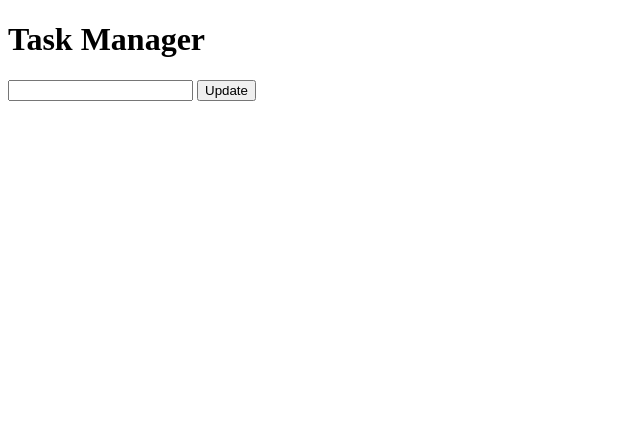
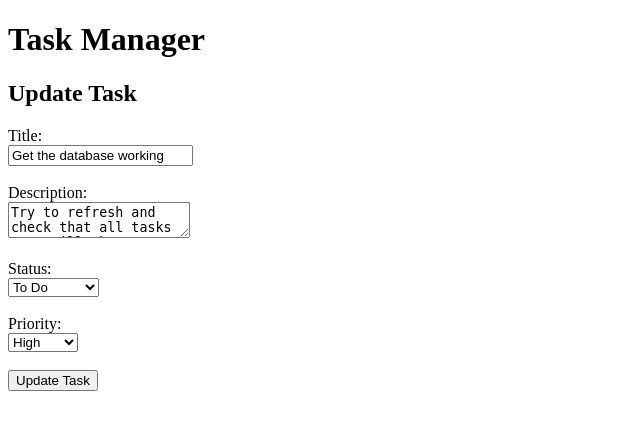
Before and after one commit to Rawal23/FlaskTaskManager, a Flask app: page /update/1 in a window 1280 px wide. Shown: the top 430 px of the page, without its empty margins (0-640 px from the left). Run offline with Flask 3, Linux system fonts and the light colour scheme.

Commit message:
DB added to task manager

```diff
--- a/app.py
+++ b/app.py
@@ -1,43 +1,106 @@
 from flask import Flask, render_template, request, redirect, url_for
 
+from flask_sqlalchemy import SQLAlchemy
+
+# Initialize Flask app
 app = Flask(__name__)
+
+
+# Configure SQLite database
+app.config['SQLALCHEMY_DATABASE_URI'] = 'sqlite:///tasks.db'
+app.config['SQLALCHEMY_TRACK_MODIFICATIONS'] = False
+
+db = SQLAlchemy(app)
 
 # In-memory "database"
 tasks = []
 
+# Define Task model
+class Task(db.Model):
+    id = db.Column(db.Integer, primary_key=True)
+    title = db.Column(db.String(100), nullable=False)
+    description = db.Column(db.Text, nullable=True)
+    status = db.Column(db.String(20), default='To Do')  # To Do, In Progress, Done
+    priority = db.Column(db.String(10), default='Medium')  # Low, Medium, High
+
+    def __repr__(self):
+        return f'<Task {self.title}>'
 
 # READ
+with app.app_context():
+    db.create_all()
 @app.route('/')
 def index():
+    tasks = Task.query.all()  # Get all tasks from the database
     return render_template('index.html', tasks=tasks)
 
 
-# CREATE
 @app.route('/create', methods=['GET', 'POST'])
 def create():
     if request.method == 'POST':
         title = request.form['title']
-        tasks.append({'id': len(tasks) + 1, 'title': title})
+        description = request.form.get('description', '')
+        priority = request.form.get('priority', 'Medium')
+
+        new_task = Task(title=title, description=description, priority=priority)
+        db.session.add(new_task)
+        db.session.commit()
         return redirect(url_for('index'))
+
+    # If it's a GET request, just render the form
     return render_template('create.html')
 
+@app.route('/delete/<int:task_id>')
+def delete_task(task_id):
+    task = Task.query.get(task_id)  # Find the task by ID
+    db.session.delete(task)         # Remove it
+    db.session.commit()             # Save changes
+    return redirect(url_for('index'))
 
-# UPDATE
+# Update an existing task
 @app.route('/update/<int:task_id>', methods=['GET', 'POST'])
-def update(task_id):
-    task = next((t for t in tasks if t['id'] == task_id), None)
+def update_task(task_id):
+    task = Task.query.get_or_404(task_id)
+
     if request.method == 'POST':
-        task['title'] = request.form['title']
+        task.title = request.form['title']
+        task.description = request.form.get('description', '')
+        task.status = request.form.get('status', task.status)
+        task.priority = request.form.get('priority', task.priority)
+
+        db.session.commit()
         return redirect(url_for('index'))
+
     return render_template('update.html', task=task)
 
 
-# DELETE
-@app.route('/delete/<int:task_id>')
-def delete(task_id):
-    global tasks
-    tasks = [t for t in tasks if t['id'] != task_id]
-    return redirect(url_for('index'))
+
+# # CREATE
+# @app.route('/create', methods=['GET', 'POST'])
+# def create():
+#     if request.method == 'POST':
+#         title = request.form['title']
+#         tasks.append({'id': len(tasks) + 1, 'title': title})
+#         return redirect(url_for('index'))
+#     return render_template('create.html')
+#
+#
+# # UPDATE
+# @app.route('/update/<int:task_id>', methods=['GET', 'POST'])
+# def update(task_id):
+#     task = next((t for t in tasks if t['id'] == task_id), None)
+#     if request.method == 'POST':
+#         task['title'] = request.form['title']
+#         return redirect(url_for('index'))
+#     return render_template('update.html', task=task)
+#
+#
+# # DELETE
+# @app.route('/delete/<int:task_id>')
+# def delete(task_id):
+#     global tasks
+#     tasks = [t for t in tasks if t['id'] != task_id]
+#     return redirect(url_for('index'))
 
 
 if __name__ == '__main__':
--- a/templates/create.html
+++ b/templates/create.html
@@ -1,6 +1,6 @@
 {% extends 'base.html' %}
 {% block content %}
-    <form method="POST">
+    <form method="POST" action="{{ url_for('create') }}">
         <input type="text" name="title" placeholder="Task Title" required>
         <button type="submit">Create</button>
     </form>
--- a/templates/update.html
+++ b/templates/update.html
@@ -1,7 +1,27 @@
 {% extends 'base.html' %}
 {% block content %}
+    <h2>Update Task</h2>
     <form method="POST">
-        <input type="text" name="title" value="{{ task.title }}" required>
-        <button type="submit">Update</button>
+        <label>Title:</label><br>
+        <input type="text" name="title" value="{{ task.title }}" required><br><br>
+
+        <label>Description:</label><br>
+        <textarea name="description">{{ task.description }}</textarea><br><br>
+
+        <label>Status:</label><br>
+        <select name="status">
+            <option value="To Do" {% if task.status == 'To Do' %}selected{% endif %}>To Do</option>
+            <option value="In Progress" {% if task.status == 'In Progress' %}selected{% endif %}>In Progress</option>
+            <option value="Done" {% if task.status == 'Done' %}selected{% endif %}>Done</option>
+        </select><br><br>
+
+        <label>Priority:</label><br>
+        <select name="priority">
+            <option value="Low" {% if task.priority == 'Low' %}selected{% endif %}>Low</option>
+            <option value="Medium" {% if task.priority == 'Medium' %}selected{% endif %}>Medium</option>
+            <option value="High" {% if task.priority == 'High' %}selected{% endif %}>High</option>
+        </select><br><br>
+
+        <button type="submit">Update Task</button>
     </form>
 {% endblock %}
```
Also changed, not shown: templates/index.html (+7 -8 lines), instance/tasks.db (added).
